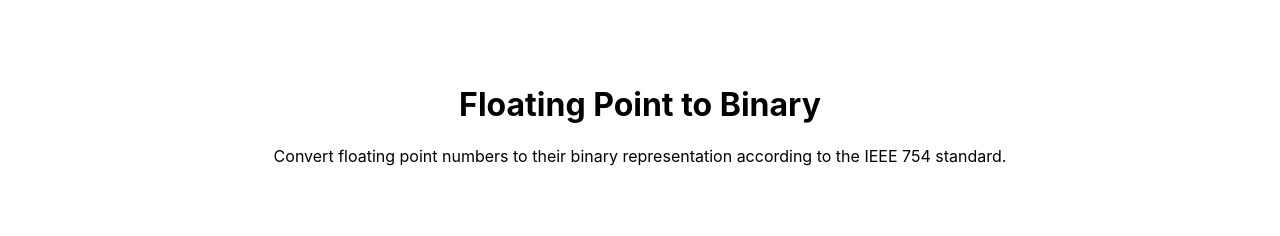
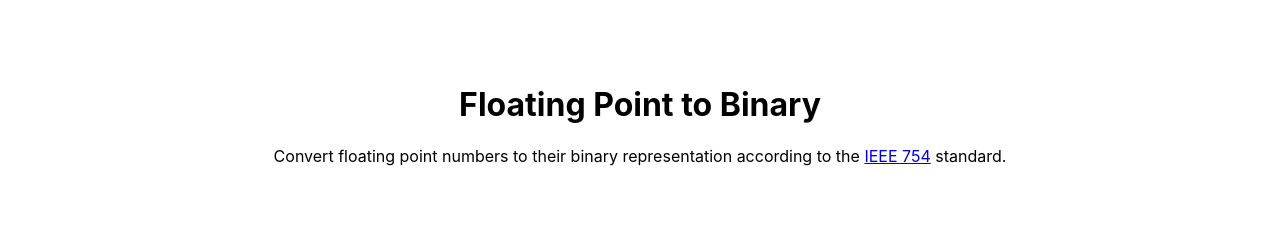
Before and after one commit to AndyBitz/floating-point-to-binary, a Next.js app: page / in a window 1280 px wide. Shown: the top 236 px of the page. Built offline with nearby package versions, Linux system fonts and the light colour scheme.

Commit message:
Add link

```diff
--- a/src/components/header/index.tsx
+++ b/src/components/header/index.tsx
@@ -6,7 +6,7 @@ export function Header() {
 		<Container className={styles.header}>
 			<h1 className={styles.headline}>Floating Point to Binary</h1>
 			<p className={styles.text}>
-				Convert floating point numbers to their binary representation according to the IEEE 754 standard.
+				Convert floating point numbers to their binary representation according to the <a target="_blank" href="https://en.wikipedia.org/wiki/IEEE_754">IEEE 754</a> standard.
 			</p>
 		</Container>
 	);
```
